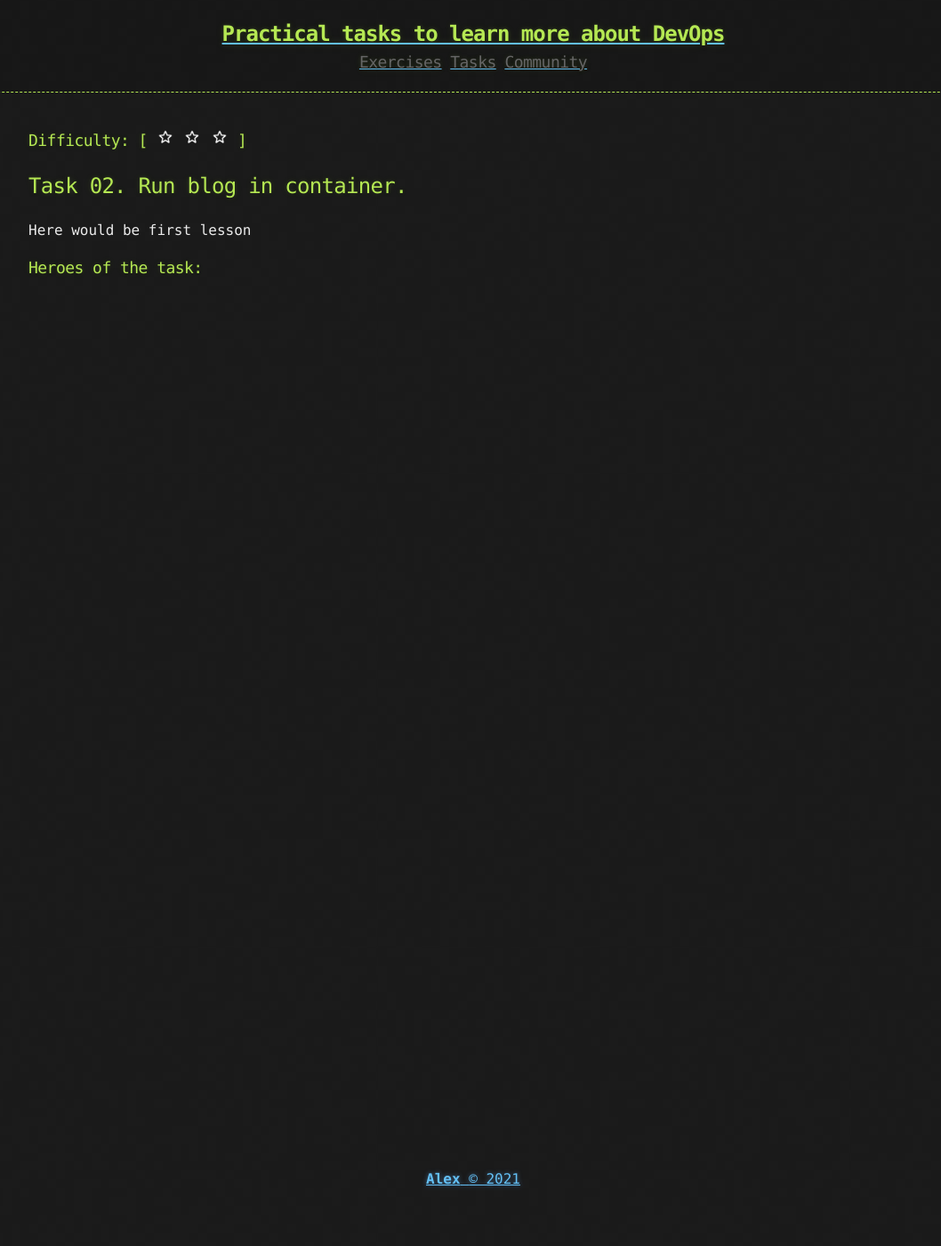
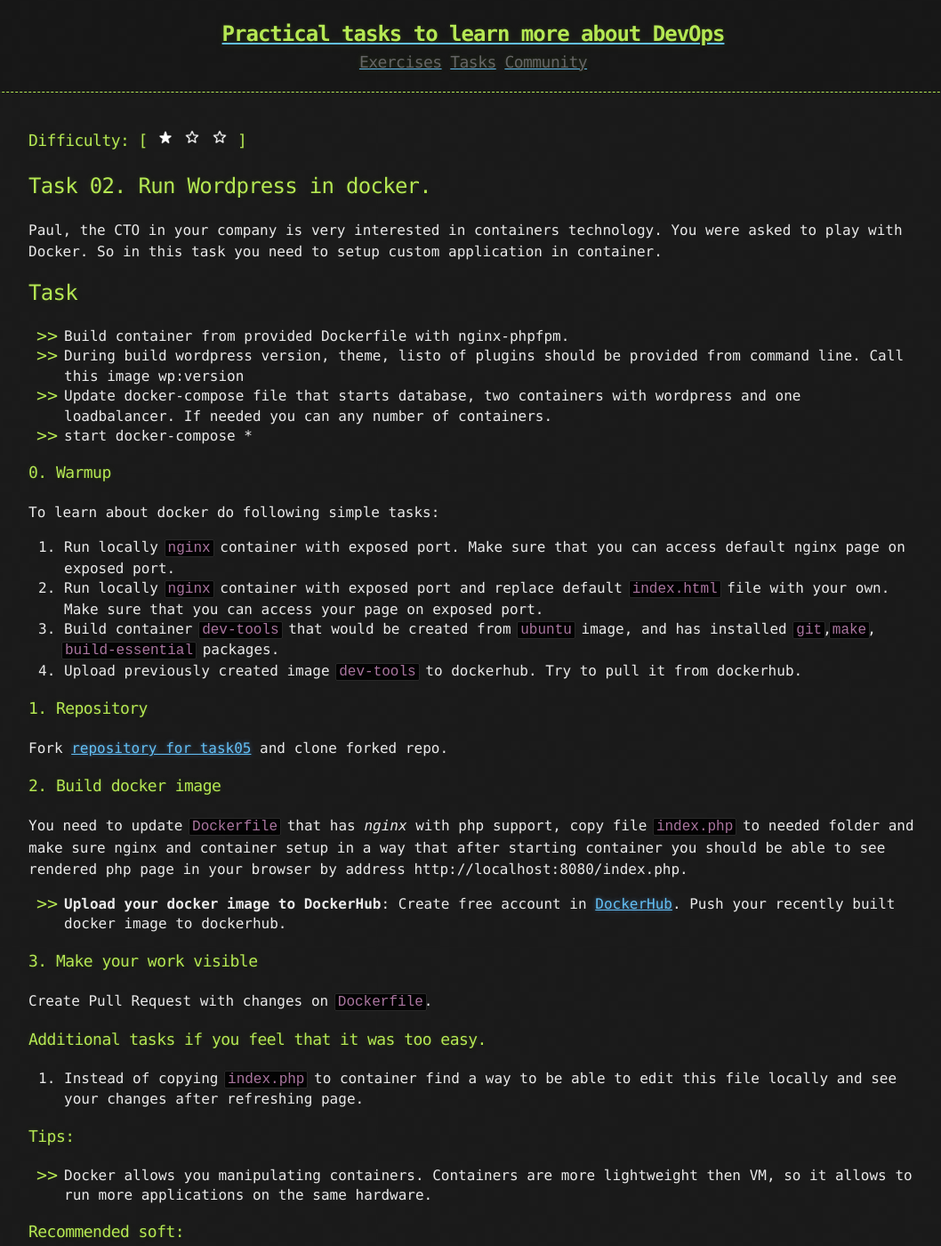
Before and after one commit to korney4eg/korney4eg.github.io, a Jekyll site: the page built from tasks/_posts/2021-02-01-phase2-task2-run-blog-in-containers.md, in a window 1280 px wide and 1400 px high. Shown: the whole window at 89% size, without its empty margins (108-1166 px from the left). Built offline with Jekyll 4.4.1, drawn with Linux system fonts in a browser that asks for light colours; some of the changed text lies outside the part shown.

Commit message:
initial draft of task2

```diff
--- a/tasks/_posts/2021-02-01-phase2-task2-run-blog-in-containers.md
+++ b/tasks/_posts/2021-02-01-phase2-task2-run-blog-in-containers.md
@@ -1,7 +1,65 @@
 ---
-title: Task 02. Run blog in container.
+title: Task 02. Run Wordpress in docker.
+active: true
 published: true
 tags: "Phase2"
+heroes: []
+difficulty: 1
 ---
 
-Here would be first lesson
+Paul, the CTO in your company is very interested in containers technology. You were asked to play with Docker. So in this task you need to setup custom application in container.
+<!--more-->
+
+## Task
+
+* Build container from provided Dockerfile with nginx-phpfpm.
+* During build wordpress version, theme, listo of plugins should be provided from command line. Call this image wp:version
+* Update docker-compose file that starts database, two containers with wordpress and one loadbalancer. If needed you can any number of containers.
+* start docker-compose
+*
+
+### 0. Warmup
+
+To learn about docker do following simple tasks:
+
+1. Run locally `nginx` container with exposed port. Make sure that you can access default nginx page on exposed port.
+2. Run locally `nginx` container with exposed port and replace default `index.html` file with your own. Make sure that you can access your page on exposed port.
+3. Build container `dev-tools` that would be created from `ubuntu` image, and has installed `git`,`make`, `build-essential` packages.
+4. Upload previously created image `dev-tools` to dockerhub. Try to pull it from dockerhub.
+
+### 1. Repository
+
+Fork [repository for task05](https://github.com/learningdevops-makvaz-com/phase02_task01) and clone forked repo.
+
+### 2. Build docker image
+
+You need to update `Dockerfile` that has *nginx* with php support, copy file `index.php` to needed folder and make sure nginx and container setup in a way that after starting container you should be able to see rendered php page in your browser by address http://localhost:8080/index.php.
+* **Upload your docker image to DockerHub**: Create free account in [DockerHub](https://hub.docker.com/signup). Push your recently built docker image to dockerhub.
+
+### 3. Make your work visible
+
+Create Pull Request with changes on `Dockerfile`.
+
+
+### Additional tasks if you feel that it was too easy.
+
+1. Instead of copying `index.php` to container find a way to be able to edit this file locally and see your changes after refreshing page.
+
+### Tips:
+
+* Docker allows you manipulating containers. Containers are more lightweight then VM, so it allows to run more applications on the same hardware.
+
+### Recommended soft:
+
+* [Docker](https://www.docker.com/)
+
+### Useful links:
+
+* [Dockerfile reference](https://docs.docker.com/engine/reference/builder/)
+* [What is container](https://www.docker.com/resources/what-container)
+* [Docker Quickstart](https://docs.docker.com/get-started/)
+* [Containers vs Virtual Machines](https://blog.netapp.com/blogs/containers-vs-vms/)
+
+### FAQ
+
+* *N/A*
```
